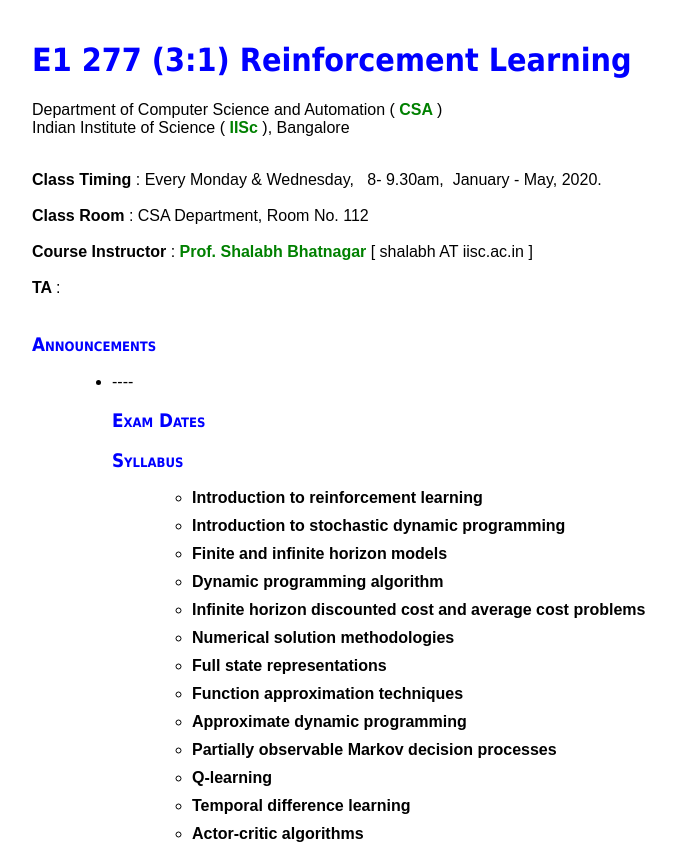
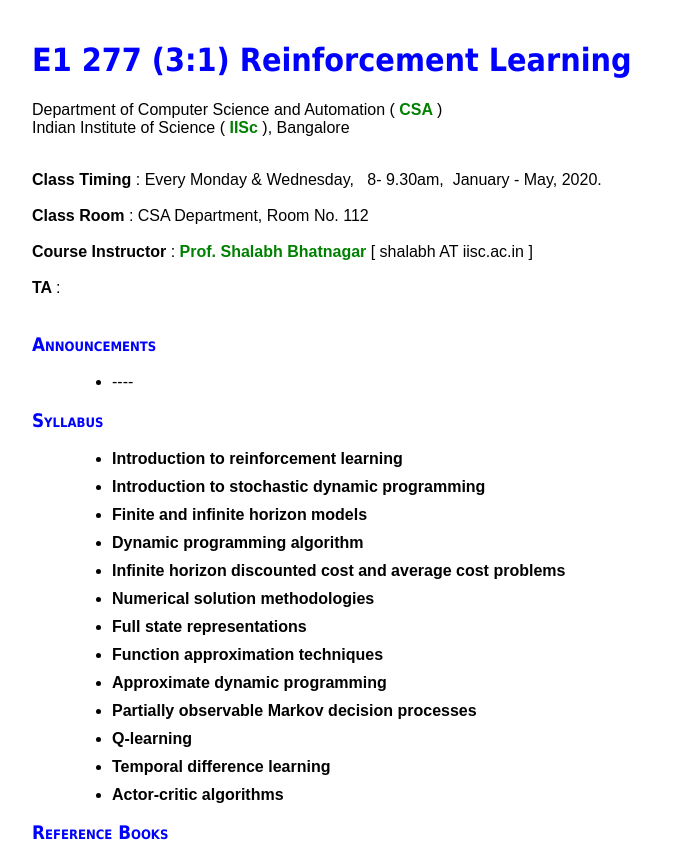
Before and after one commit to rl2020iisc/rl2020iisc, a plain HTML site: page index.html in a window 1280 px wide. Shown: the top 846 px of the page, without its empty margins (50-726 px from the left). Drawn offline with Linux system fonts and the light colour scheme.

Commit message:
Update index.html

```diff
--- a/index.html
+++ b/index.html
@@ -50,8 +50,7 @@
 <dd><ul>
 
   <dt></dt><li> ---- <b>  </li>
-
- <dt> </dt> <h3> Exam Dates </h3>
+ </ul></dd>
 
 
 <dt></dt><h3> Syllabus </h3>
```
